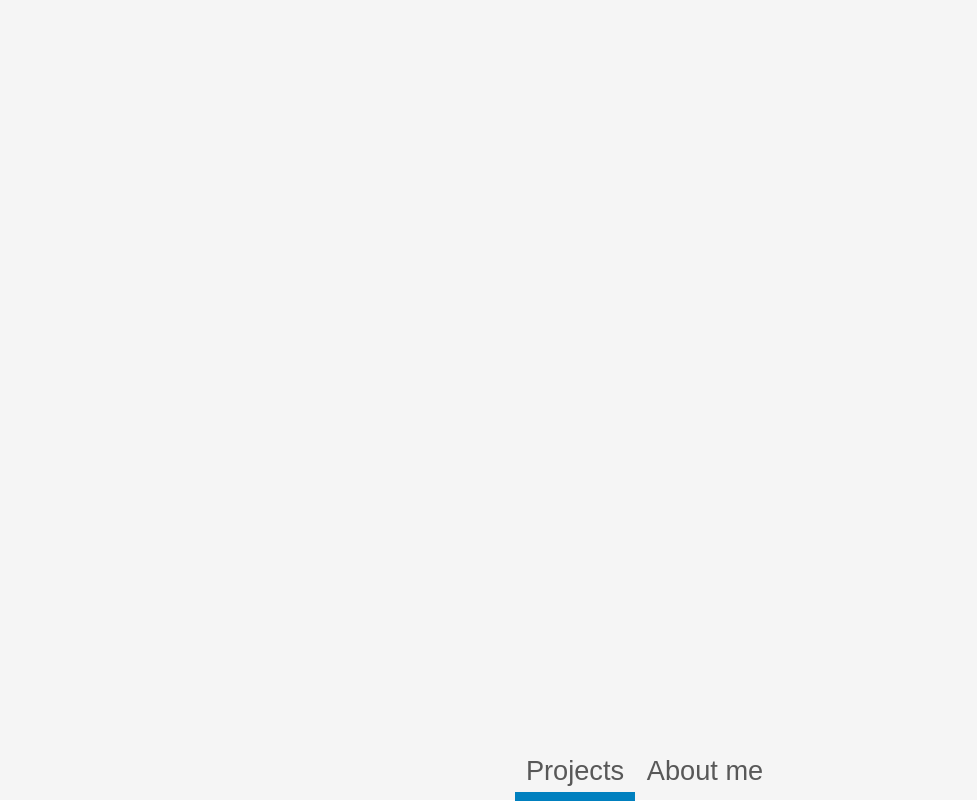
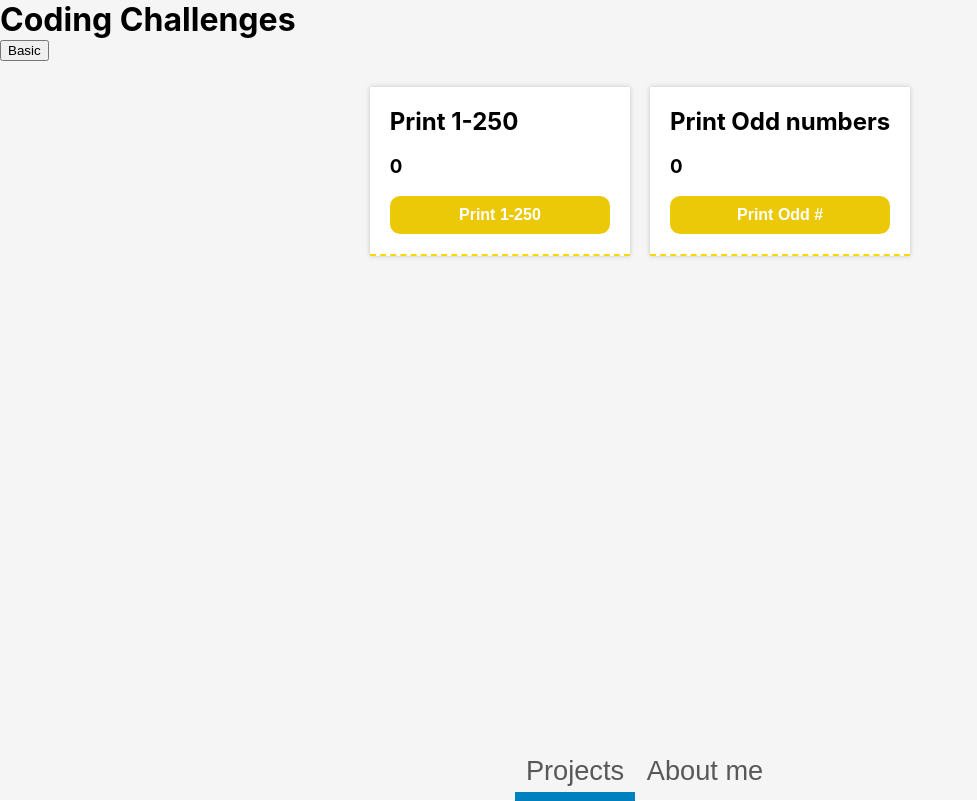
Before and after one commit to louieLouie117/Responsive-Portfolio, a React (Create React App) app in the folder client/: page /code-challenges in a window 1280 px wide. Shown: the whole page, without its empty margins (0-977 px from the left). Built offline with nearby package versions, Linux system fonts and the light colour scheme.

Commit message:
coding Challenges

```diff
--- a/client/src/App.css
+++ b/client/src/App.css
@@ -11,7 +11,10 @@ h1, p, h2{
 }
 
 
-
+ul{
+  list-style: none;
+  padding: 0;
+}
 
 body  ::-webkit-scrollbar{
   display: none;
@@ -342,10 +345,3 @@ body  ::-webkit-scrollbar{
 
 
 }
-
-
-/* desktop styles */
-@media screen and (min-width: 700px) {
-
-
-}
--- a/client/src/App.js
+++ b/client/src/App.js
@@ -5,6 +5,7 @@ import Projects from './views/Projects';
 import {Router} from "@reach/router";
 import MainNav from './components/MainNav';
 import AboutMe from './views/AboutMe';
+import CodeChallenges from './views/CodeChallenges';
 
 
 
@@ -19,6 +20,7 @@ function App() {
       <Router>
         <Projects path="/"/>
         <AboutMe path="/about-me"/>
+        <CodeChallenges path="/code-challenges"/>
       </Router>
       <MainNav/>
 
--- /dev/null
+++ b/client/src/components/BasicAlgos.jsx
@@ -0,0 +1,75 @@
+// import { set } from 'mongoose';
+import React, {useState} from 'react'
+import modules from "../modules/Algos.modules.css"
+
+const BasicAlgos = props => {
+
+
+const [print, setPrint] = useState(0)
+const [odds, setOdds] = useState(0)
+
+
+
+
+function printFunction() {
+for (let i=1; i<251; i++) {
+    task(i);
+    function task(i) {
+        setTimeout(function() {
+            setPrint(i)
+            console.log(i);
+
+        }, 50* i);
+
+      }
+
+ }
+ console.log("done");
+
+}
+
+function printOdds() {
+    var sum = 0;
+    for (let i = 1; i <= 1001; i++) {
+        if (i % 2 == 1) {
+            sum = sum + i;
+        task(i);
+
+          }
+        function task(i) {
+            setTimeout(function() {
+                setOdds(i)
+                console.log(i);
+            }, 120* i);
+          }
+     }
+    }
+
+
+
+
+
+
+    return (
+        <div  className="basicAlgos-container">
+            <ul>
+                <li>
+                    <h2>Print 1-250</h2>
+                    <h3>{print}</h3>
+                    <button onClick={printFunction}>Print 1-250</button>
+                </li>
+
+                <li>
+                    <h2>Print Odd numbers</h2>
+                    <h3>{odds}</h3>
+                    <button onClick={printOdds}>Print Odd #</button>
+                </li>
+            </ul>
+
+        </div>
+    )
+}
+
+
+
+export default BasicAlgos
--- a/client/src/components/MainNav.jsx
+++ b/client/src/components/MainNav.jsx
@@ -1,5 +1,6 @@
-import {Link} from "@reach/router";
+import {Link, Router} from "@reach/router";
 import React, {useState} from 'react'
+import BasicAlgos from "./BasicAlgos";
 
 
 
@@ -26,7 +27,6 @@ const [about, setAbout] = useState(false)
             </nav>
 
 
-
         </div>
     )
 }
--- /dev/null
+++ b/client/src/modules/Algos.modules.css
@@ -0,0 +1,47 @@
+/* Basic Algorithms  */
+.basicAlgos-container{
+    padding: 10px;
+    max-width: 25em;
+    justify-self: center;
+  }
+
+  .basicAlgos-container ul{
+    display: grid;
+    row-gap: 10px;
+
+  }
+  .basicAlgos-container li{
+    display: grid;
+    background: white;
+    padding: 20px;
+    border-bottom: 2px dashed gold;
+    box-shadow: 0 0 5px rgba(0, 0, 0, 0.193);
+
+  }
+
+  .basicAlgos-container li button{
+    font: 1em sans-serif;
+    font-weight: bold;
+    background: rgb(235, 201, 8);
+    color: white;
+    border: none;
+    padding: 10px;
+    border-radius: 10px;
+
+  }
+
+
+
+  /* desktop styles */
+  @media screen and (min-width: 700px) {
+    .basicAlgos-container{
+    max-width: none;}
+
+  .basicAlgos-container ul{
+        column-gap: 20px;
+      grid-template-columns: 1fr 1fr;
+  }
+
+
+
+  }
--- a/client/src/views/AboutMe.jsx
+++ b/client/src/views/AboutMe.jsx
@@ -1,6 +1,12 @@
 import React from 'react'
 
 const AboutMe = props => {
+
+
+
+
+
+
     return (
         <div>
             <h1>About me page</h1>
--- /dev/null
+++ b/client/src/views/CodeChallenges.jsx
@@ -0,0 +1,29 @@
+import React, {useState} from 'react'
+import BasicAlgos from '../components/BasicAlgos'
+
+const CodeChallenges = props => {
+
+    const [basic, setBasic] = useState(true)
+
+
+    function showBasicAlgos(){
+        console.log("button was click");
+        setBasic(!basic)
+    }
+
+    return (
+        <div>
+            <h1>Coding Challenges</h1>
+            <button onClick={showBasicAlgos}>Basic</button>
+            <div style={{ display:  basic? "grid" : "none" }} >
+            <BasicAlgos/>
+            </div>
+
+
+        </div>
+    )
+}
+
+
+
+export default CodeChallenges
```
Also changed, not shown: client/src/views/Projects.jsx (+0 -10 lines).
